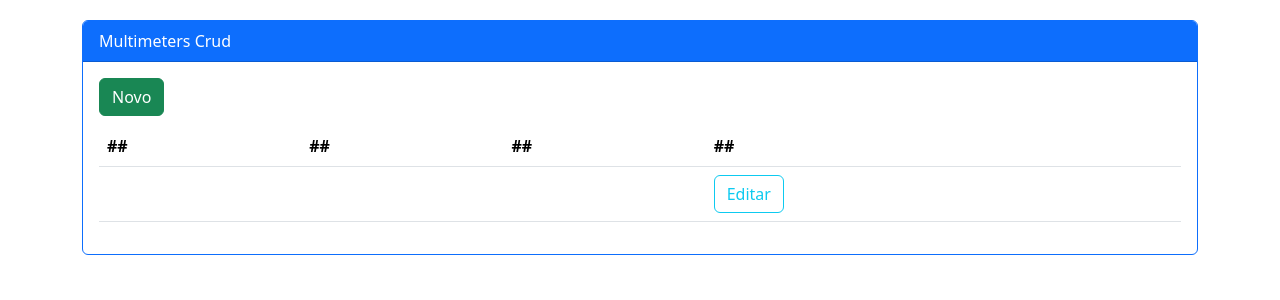
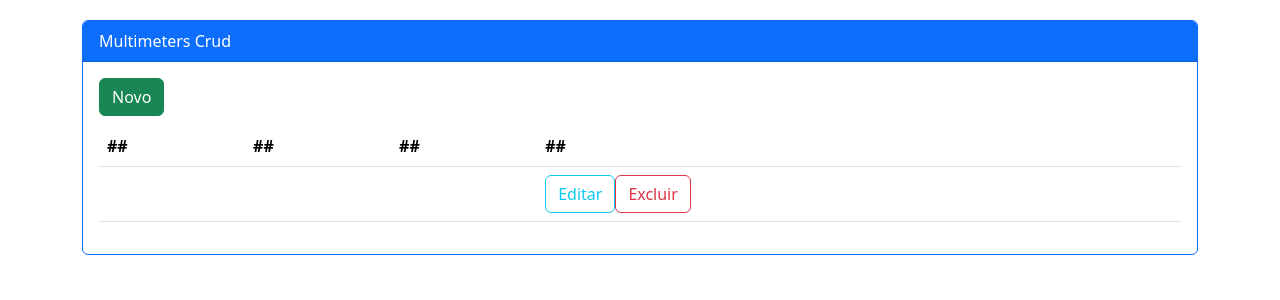
Before and after one commit to Adyson-Lima/multimeters_web, a React (Create React App) app: page / in a window 1280 px wide. Shown: the top 300 px of the page. Built offline with nearby package versions, Linux system fonts and the light colour scheme.

Commit message:
11° commit - tdd tela Multimeters: Existe botão Excluir em Multimeters? GREEN

```diff
--- a/src/pages/Multimeters/index.js
+++ b/src/pages/Multimeters/index.js
@@ -29,8 +29,13 @@
                 <td></td>
                 <td></td>
                 <td>
+
                   <button data-testid="mybtn1" type="button"
                   className="btn btn-outline-info">Editar</button>
+
+                  <button data-testid="mybtn2" type="button"
+                  className="btn btn-outline-danger">Excluir</button>
+
                 </td>
               </tr>
             </tbody>
```
